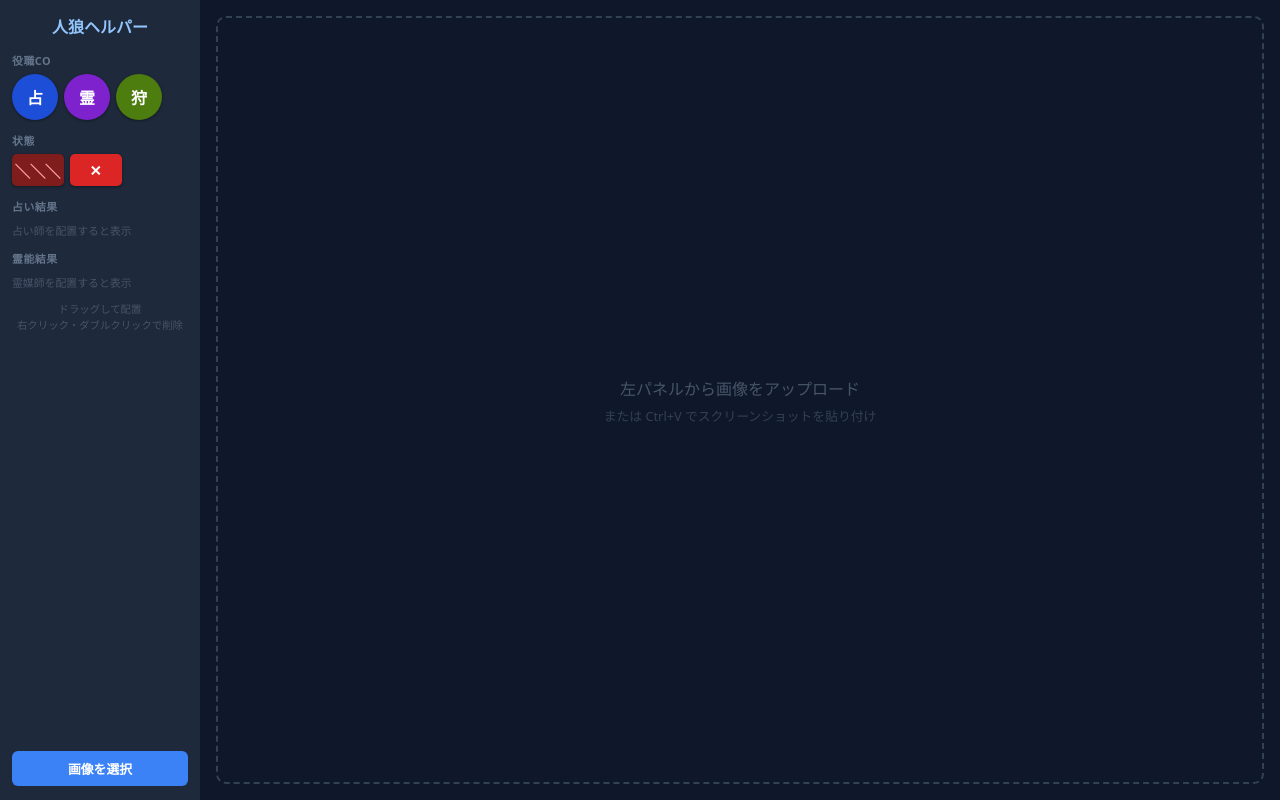
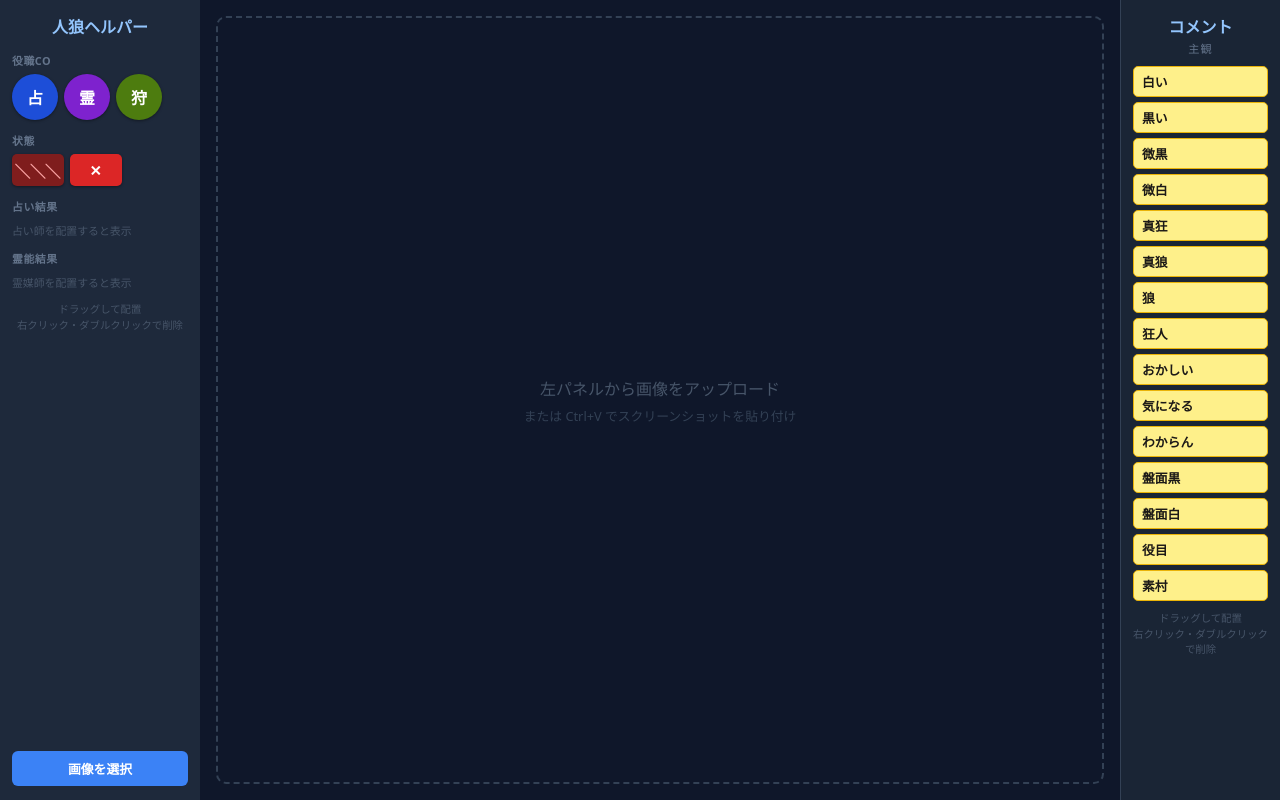
Before and after one commit to Riku-1/my-jinro-helper, a React (Vite) app: page / in a window 1280 px wide. Built offline with nearby package versions, Linux system fonts and the light colour scheme.

Commit message:
コメントを追加できるようにした

```diff
--- a/src/App.css
+++ b/src/App.css
@@ -171,7 +171,7 @@
 
 .board-image {
   display: block;
-  max-width: calc(100vw - 232px);
+  max-width: calc(100vw - 424px);
   max-height: calc(100vh - 32px);
   border-radius: 4px;
   object-fit: contain;
@@ -227,3 +227,81 @@
   font-size: 0.9rem;
   letter-spacing: 0.05em;
 }
+
+/* ── Right sidebar ───────────────────────────── */
+.right-sidebar {
+  width: 160px;
+  flex-shrink: 0;
+  background: #1a2535;
+  padding: 14px 12px;
+  display: flex;
+  flex-direction: column;
+  gap: 10px;
+  overflow-y: auto;
+  border-left: 1px solid #334155;
+}
+
+.sidebar-subtitle {
+  font-size: 0.7rem;
+  color: #64748b;
+  text-align: center;
+  margin: -8px 0 0;
+  letter-spacing: 0.1em;
+}
+
+.comment-list {
+  display: flex;
+  flex-direction: column;
+  gap: 5px;
+}
+
+.comment-chip {
+  padding: 5px 8px;
+  background: #fef08a;
+  color: #1c1917;
+  border: 1px solid #eab308;
+  border-radius: 5px;
+  font-size: 0.8rem;
+  font-weight: 600;
+  cursor: grab;
+  user-select: none;
+  transition: opacity 0.1s, transform 0.1s;
+}
+
+.comment-chip:hover {
+  opacity: 0.85;
+  transform: scale(1.03);
+}
+
+.comment-chip:active {
+  cursor: grabbing;
+}
+
+/* ── Placed comments ─────────────────────────── */
+.placed-comment {
+  position: absolute;
+  transform: translate(-50%, -50%);
+  padding: 3px 7px;
+  background: #fef08a;
+  color: #1c1917;
+  border: 1px solid #eab308;
+  border-radius: 5px;
+  font-size: 0.75rem;
+  font-weight: 600;
+  white-space: nowrap;
+  cursor: grab;
+  box-shadow: 0 2px 4px rgba(0, 0, 0, 0.4);
+  z-index: 10;
+  transition: box-shadow 0.1s, transform 0.1s;
+  pointer-events: auto;
+}
+
+.placed-comment:hover {
+  box-shadow: 0 0 0 2px #fff, 0 2px 8px rgba(0, 0, 0, 0.5);
+  z-index: 20;
+  transform: translate(-50%, -50%) scale(1.08);
+}
+
+.placed-comment:active {
+  cursor: grabbing;
+}
--- a/src/App.tsx
+++ b/src/App.tsx
@@ -1,6 +1,7 @@
 import { useState, useEffect, useCallback } from 'react';
 import IconPalette from './components/IconPalette';
 import GameBoard from './components/GameBoard';
+import CommentSidebar from './components/CommentSidebar';
 import type { IconDef } from './constants/icons';
 import './App.css';
 
@@ -14,9 +15,17 @@ export type PlacedIcon = {
   y: number;
 };
 
+export type PlacedComment = {
+  id: string;
+  text: string;
+  x: number;
+  y: number;
+};
+
 type SavedState = {
   boardImage: string | null;
   placedIcons: PlacedIcon[];
+  placedComments: PlacedComment[];
 };
 
 function resolveInstanceColor(iconDef: IconDef, prev: PlacedIcon[]): string {
@@ -30,19 +39,23 @@ function resolveInstanceColor(iconDef: IconDef, prev: PlacedIcon[]): string {
 function loadState(): SavedState {
   try {
     const raw = localStorage.getItem(STORAGE_KEY);
-    return raw ? (JSON.parse(raw) as SavedState) : { boardImage: null, placedIcons: [] };
+    return raw
+      ? (JSON.parse(raw) as SavedState)
+      : { boardImage: null, placedIcons: [], placedComments: [] };
   } catch {
-    return { boardImage: null, placedIcons: [] };
+    return { boardImage: null, placedIcons: [], placedComments: [] };
   }
 }
 
 export default function App() {
-  const [boardImage, setBoardImage] = useState<string | null>(() => loadState().boardImage);
-  const [placedIcons, setPlacedIcons] = useState<PlacedIcon[]>(() => loadState().placedIcons);
+  const saved = loadState();
+  const [boardImage, setBoardImage] = useState<string | null>(() => saved.boardImage);
+  const [placedIcons, setPlacedIcons] = useState<PlacedIcon[]>(() => saved.placedIcons);
+  const [placedComments, setPlacedComments] = useState<PlacedComment[]>(() => saved.placedComments);
 
   useEffect(() => {
-    localStorage.setItem(STORAGE_KEY, JSON.stringify({ boardImage, placedIcons }));
-  }, [boardImage, placedIcons]);
+    localStorage.setItem(STORAGE_KEY, JSON.stringify({ boardImage, placedIcons, placedComments }));
+  }, [boardImage, placedIcons, placedComments]);
 
   const readImageFile = (file: File | null | undefined) => {
     if (!file || !file.type.startsWith('image/')) return;
@@ -84,6 +97,17 @@ export default function App() {
   const handleRemoveIcon = (id: string) =>
     setPlacedIcons((prev) => prev.filter((icon) => icon.id !== id));
 
+  const handleDropComment = (text: string, x: number, y: number) =>
+    setPlacedComments((prev) => [...prev, { id: crypto.randomUUID(), text, x, y }]);
+
+  const handleMoveComment = (id: string, x: number, y: number) =>
+    setPlacedComments((prev) => prev.map((c) => (c.id === id ? { ...c, x, y } : c)));
+
+  const handleRemoveComment = (id: string) =>
+    setPlacedComments((prev) => prev.filter((c) => c.id !== id));
+
+  const hasAnyPlacement = placedIcons.length > 0 || placedComments.length > 0;
+
   return (
     <div className="app">
       <aside className="sidebar">
@@ -94,15 +118,18 @@ export default function App() {
             画像を選択
             <input type="file" accept="image/*" onChange={handleImageUpload} hidden />
           </label>
-          {placedIcons.length > 0 && (
-            <button className="btn btn-secondary" onClick={() => setPlacedIcons([])}>
-              アイコンをクリア
+          {hasAnyPlacement && (
+            <button
+              className="btn btn-secondary"
+              onClick={() => { setPlacedIcons([]); setPlacedComments([]); }}
+            >
+              配置をクリア
             </button>
           )}
           {boardImage && (
             <button
               className="btn btn-danger"
-              onClick={() => { setBoardImage(null); setPlacedIcons([]); }}
+              onClick={() => { setBoardImage(null); setPlacedIcons([]); setPlacedComments([]); }}
             >
               全リセット
             </button>
@@ -113,11 +140,16 @@ export default function App() {
         <GameBoard
           image={boardImage}
           placedIcons={placedIcons}
+          placedComments={placedComments}
           onDropIcon={handleDropIcon}
           onMoveIcon={handleMoveIcon}
           onRemoveIcon={handleRemoveIcon}
+          onDropComment={handleDropComment}
+          onMoveComment={handleMoveComment}
+          onRemoveComment={handleRemoveComment}
         />
       </main>
+      <CommentSidebar />
     </div>
   );
 }
--- /dev/null
+++ b/src/components/CommentSidebar.tsx
@@ -0,0 +1,33 @@
+const DEFAULT_COMMENTS = [
+  '白い', '黒い', '微黒', '微白',
+  '真狂', '真狼', '狼', '狂人',
+  'おかしい', '気になる', 'わからん',
+  '盤面黒', '盤面白', '役目', '素村',
+];
+
+export default function CommentSidebar() {
+  const handleDragStart = (e: React.DragEvent, text: string) => {
+    e.dataTransfer.setData('application/json', JSON.stringify({ type: 'new-comment', text }));
+    e.dataTransfer.effectAllowed = 'copy';
+  };
+
+  return (
+    <aside className="right-sidebar">
+      <h1 className="app-title">コメント</h1>
+      <p className="sidebar-subtitle">主観</p>
+      <div className="comment-list">
+        {DEFAULT_COMMENTS.map((text) => (
+          <div
+            key={text}
+            className="comment-chip"
+            draggable
+            onDragStart={(e) => handleDragStart(e, text)}
+          >
+            {text}
+          </div>
+        ))}
+      </div>
+      <p className="palette-hint">ドラッグして配置<br />右クリック・ダブルクリックで削除</p>
+    </aside>
+  );
+}
--- a/src/components/GameBoard.tsx
+++ b/src/components/GameBoard.tsx
@@ -1,21 +1,32 @@
 import { useRef } from 'react';
 import PlacedIcon from './PlacedIcon';
+import PlacedComment from './PlacedComment';
 import type { IconDef } from '../constants/icons';
-import type { PlacedIcon as PlacedIconType } from '../App';
+import type { PlacedIcon as PlacedIconType, PlacedComment as PlacedCommentType } from '../App';
 
 type DragPayload =
   | { type: 'new'; iconDef: IconDef; resolvedColor?: string }
-  | { type: 'move'; id: string; offsetX: number; offsetY: number };
+  | { type: 'new-comment'; text: string }
+  | { type: 'move'; id: string; offsetX: number; offsetY: number }
+  | { type: 'move-comment'; id: string; offsetX: number; offsetY: number };
 
 type Props = {
   image: string | null;
   placedIcons: PlacedIconType[];
+  placedComments: PlacedCommentType[];
   onDropIcon: (iconDef: IconDef, x: number, y: number, resolvedColor?: string) => void;
   onMoveIcon: (id: string, x: number, y: number) => void;
   onRemoveIcon: (id: string) => void;
+  onDropComment: (text: string, x: number, y: number) => void;
+  onMoveComment: (id: string, x: number, y: number) => void;
+  onRemoveComment: (id: string) => void;
 };
 
-export default function GameBoard({ image, placedIcons, onDropIcon, onMoveIcon, onRemoveIcon }: Props) {
+export default function GameBoard({
+  image, placedIcons, placedComments,
+  onDropIcon, onMoveIcon, onRemoveIcon,
+  onDropComment, onMoveComment, onRemoveComment,
+}: Props) {
   const boardRef = useRef<HTMLDivElement>(null);
 
   const getBoardRelativePos = (clientX: number, clientY: number) => {
@@ -41,8 +52,12 @@ export default function GameBoard({ image, placedIcons, onDropIcon, onMoveIcon,
 
     if (parsed.type === 'new') {
       onDropIcon(parsed.iconDef, clamp(x), clamp(y), parsed.resolvedColor);
+    } else if (parsed.type === 'new-comment') {
+      onDropComment(parsed.text, clamp(x), clamp(y));
     } else if (parsed.type === 'move') {
       onMoveIcon(parsed.id, clamp(x - parsed.offsetX), clamp(y - parsed.offsetY));
+    } else if (parsed.type === 'move-comment') {
+      onMoveComment(parsed.id, clamp(x - parsed.offsetX), clamp(y - parsed.offsetY));
     }
   };
 
@@ -54,6 +69,19 @@ export default function GameBoard({ image, placedIcons, onDropIcon, onMoveIcon,
       id: icon.id,
       offsetX: cursorX - icon.x,
       offsetY: cursorY - icon.y,
+    };
+    e.dataTransfer.setData('application/json', JSON.stringify(payload));
+    e.dataTransfer.effectAllowed = 'copyMove';
+  };
+
+  const handleCommentDragStart = (e: React.DragEvent, comment: PlacedCommentType) => {
+    e.stopPropagation();
+    const { x: cursorX, y: cursorY } = getBoardRelativePos(e.clientX, e.clientY);
+    const payload: DragPayload = {
+      type: 'move-comment',
+      id: comment.id,
+      offsetX: cursorX - comment.x,
+      offsetY: cursorY - comment.y,
     };
     e.dataTransfer.setData('application/json', JSON.stringify(payload));
     e.dataTransfer.effectAllowed = 'copyMove';
@@ -86,6 +114,14 @@ export default function GameBoard({ image, placedIcons, onDropIcon, onMoveIcon,
           onRemove={() => onRemoveIcon(icon.id)}
         />
       ))}
+      {placedComments.map((comment) => (
+        <PlacedComment
+          key={comment.id}
+          comment={comment}
+          onDragStart={handleCommentDragStart}
+          onRemove={() => onRemoveComment(comment.id)}
+        />
+      ))}
     </div>
   );
 }
--- /dev/null
+++ b/src/components/PlacedComment.tsx
@@ -0,0 +1,27 @@
+import { useState } from 'react';
+import type { PlacedComment as PlacedCommentType } from '../App';
+
+type Props = {
+  comment: PlacedCommentType;
+  onDragStart: (e: React.DragEvent, comment: PlacedCommentType) => void;
+  onRemove: () => void;
+};
+
+export default function PlacedComment({ comment, onDragStart, onRemove }: Props) {
+  const [dragging, setDragging] = useState(false);
+
+  return (
+    <div
+      className="placed-comment"
+      style={{ left: `${comment.x}%`, top: `${comment.y}%`, opacity: dragging ? 0.4 : 1 }}
+      draggable
+      onDragStart={(e) => { setDragging(true); onDragStart(e, comment); }}
+      onDragEnd={() => setDragging(false)}
+      onContextMenu={(e) => { e.preventDefault(); onRemove(); }}
+      onDoubleClick={onRemove}
+      title={`${comment.text}（右クリック or ダブルクリックで削除）`}
+    >
+      {comment.text}
+    </div>
+  );
+}
```
